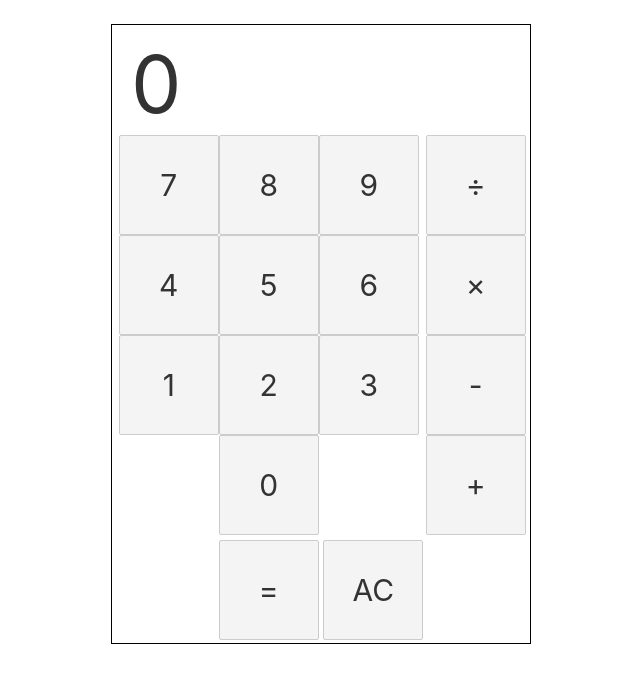
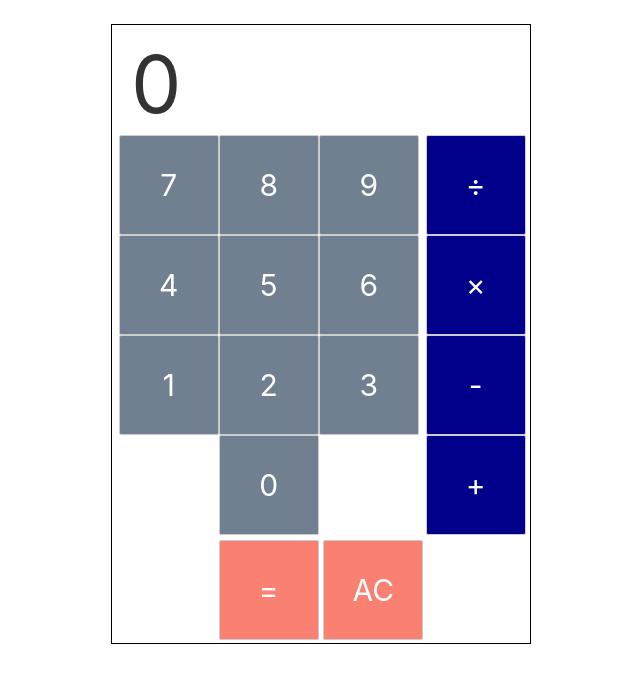
Before and after one commit to hsadler/learn-svelte, a Svelte app in the folder app/: page / in a window 1280 px wide. Shown: the top 682 px of the page, without its empty margins (319-959 px from the left). Built offline with nearby package versions, Linux system fonts and the light colour scheme.

Commit message:
add button colors, add app README "testing needed" notes

```diff
--- a/app/src/CalcButton.svelte
+++ b/app/src/CalcButton.svelte
@@ -1,5 +1,8 @@
 <script>
     import { calcModel } from './stores.js'
+    export let symbol;
+    export let type = "none";
+    export let buttonColor = "slategray";
 
     const handleClick = () => {
         if(type === 'clear') {
@@ -10,13 +13,13 @@
             calcModel.appendOperation(symbol);
         }
     }
-
-    export let symbol;
-    export let type = "none";
 </script>
 
 <div>
-    <button on:click={handleClick}>{symbol}</button>
+    <button
+        on:click={handleClick}
+        style="background-color: {buttonColor}"
+    >{symbol}</button>
 </div>
 
 <style>
@@ -28,8 +31,12 @@
         margin: 0px;
         padding: 0px;
         box-sizing: border-box;
+        color: white;
     }
     button:hover {
         cursor: pointer;
     }
+    button:focus {
+        border: 3px solid black;
+    }
 </style>
--- a/app/src/Calculator.svelte
+++ b/app/src/Calculator.svelte
@@ -17,12 +17,12 @@
     </div>
     <div class="operators">
         {#each operators as operator}
-        <CalcButton symbol={operator}/>
+        <CalcButton symbol={operator} buttonColor="darkBlue"/>
         {/each}
     </div>
     <div class="equals-and-clear">
-        <CalcButton symbol={equals} type="equals"/>
-        <CalcButton symbol={clear} type="clear"/>
+        <CalcButton symbol={equals} type="equals" buttonColor="salmon"/>
+        <CalcButton symbol={clear} type="clear" buttonColor="salmon"/>
     </div>
 </div>
 
@@ -39,17 +39,14 @@
     div.display {
         width: 400px;
         height: 110px;
-        /* border: 1px solid black; */
     }
     div.numbers {
         width: 305px;
         height: 405px;
-        /* border: 1px solid black; */
     }
     div.operators {
         width: 100px;
         height: 400px;
-        /* border: 1px solid black; */
     }
     div.equals-and-clear {
         width: 400px;
```
Also changed, not shown: 1 other file (tests, documents, lock files or other folders).
